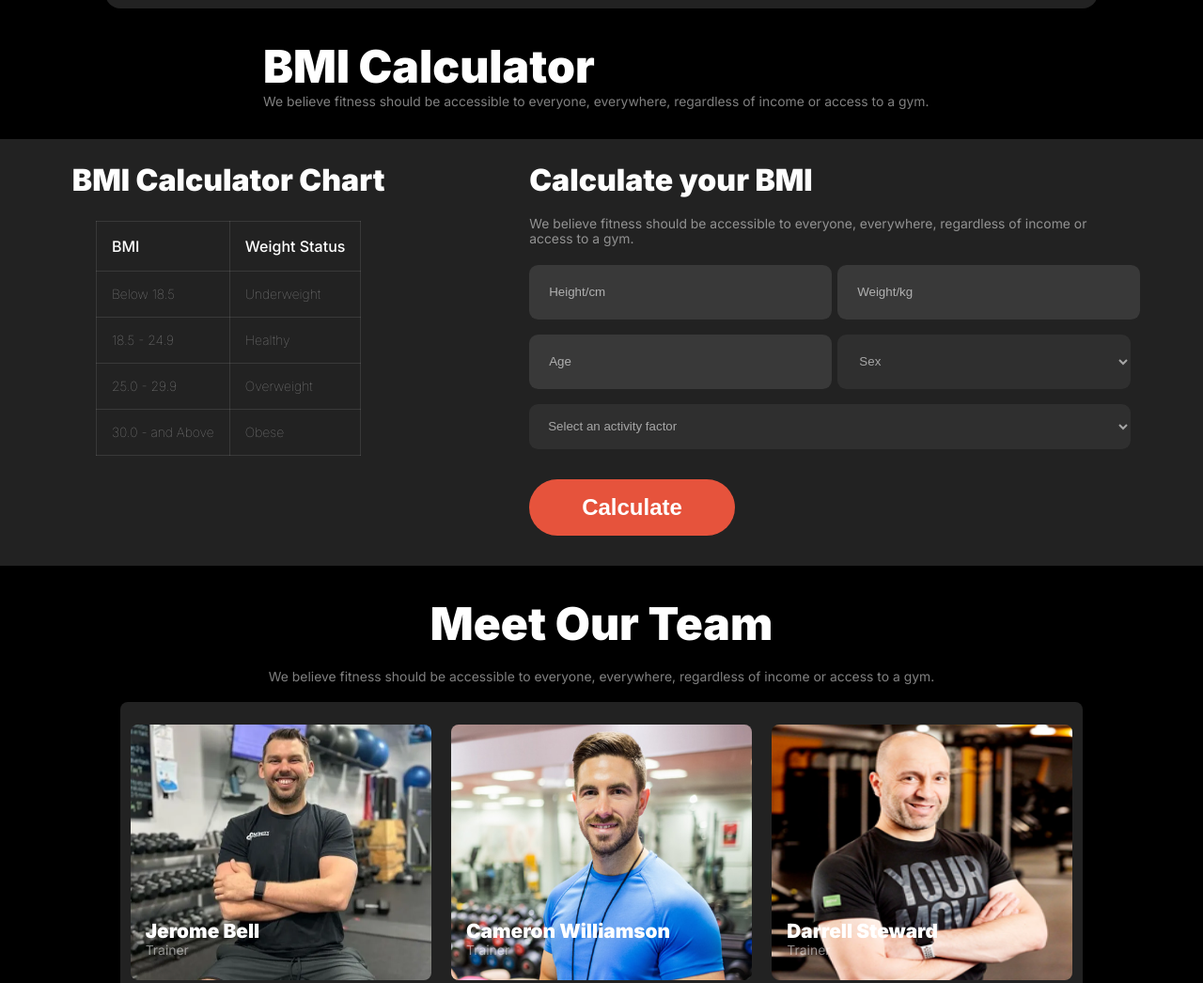
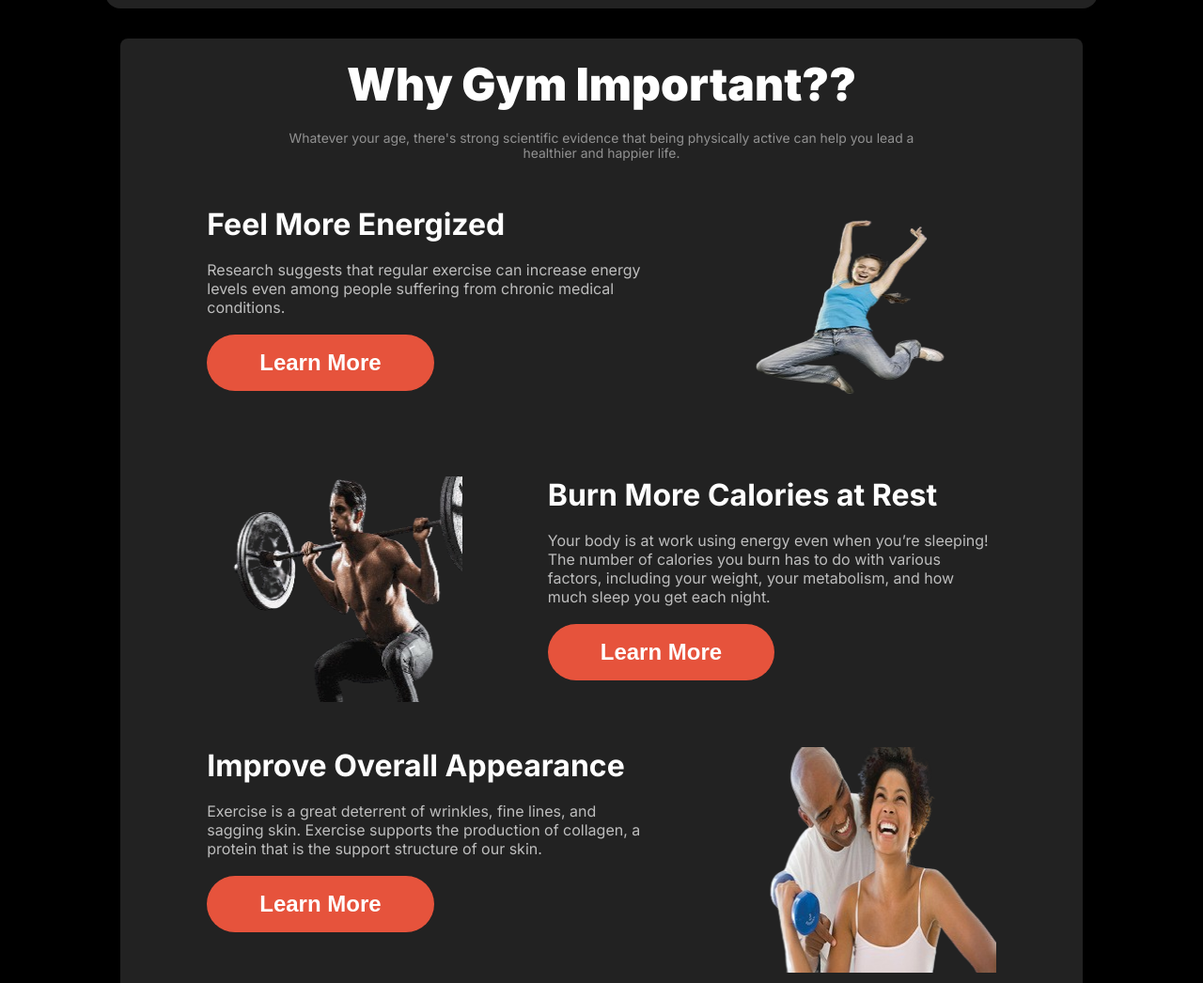
Before and after one commit to ShafayetHossain/B10A2-Assignment, a plain HTML site: page index.html in a window 1280 px wide. Shown: the part 1499-2545 px from the top of the page at 94% size. Drawn offline with Linux system fonts and the light colour scheme; a web font is replaced by a local one.

Commit message:
gym section added

```diff
--- a/index.html
+++ b/index.html
@@ -89,19 +89,19 @@
                 </div>
                 <div class="habit-card">
                     <img class="habit-card-image" src="images/image 2.png" alt="">
-                    <p class="habit-card-title">Movement</p>
+                    <p class="habit-card-title">Time</p>
                     <p class="habit-card-description description">We believe fitness should be accessible to everyone</p>
 
                 </div>
                 <div class="habit-card">
                     <img class="habit-card-image" src="images/image 4.png" alt="">
-                    <p class="habit-card-title">Movement</p>
+                    <p class="habit-card-title">Practice</p>
                     <p class="habit-card-description description">We believe fitness should be accessible to everyone</p>
 
                 </div>
                 <div class="habit-card">
                     <img class="habit-card-image" src="images/image 5.png" alt="">
-                    <p class="habit-card-title">Movement</p>
+                    <p class="habit-card-title">Weight Loss</p>
                     <p class="habit-card-description description">We believe fitness should be accessible to everyone</p>
 
                 </div>
@@ -122,6 +122,71 @@
             </div>
 
         </section>
+
+        <div class="gym line-gap-bottom">
+
+            <div class="gym-container">
+
+                <div class="gym-content habit-content">
+
+                    <h1 class="title line-gap">Why Gym Important??</h1>
+                    <p class="description">Whatever your age, there's strong scientific evidence that being physically active can help you lead a healthier and happier life.</p>
+
+                </div>
+
+                <div class="gym-figure">
+
+                    <div class="figure-content">
+
+                        <h1 class="figure-heading">Feel More Energized</h1>
+                        <p class="figure-discription">Research suggests that regular exercise can increase energy levels even among people suffering from chronic medical conditions.</p>
+                        <button class="figure-button"><a href="">Learn More</a></button>
+
+                    </div>
+
+                    <div class="figure-image">
+                        <img src="assets/energetic.png" alt="Image not found">
+                    </div>
+
+                </div>
+
+
+                <div class="gym-figure reverse-figure">
+
+                    <div class="figure-content">
+
+                        <h1 class="figure-heading">Burn More Calories at Rest</h1>
+                        <p class="figure-discription">Your body is at work using energy even when you’re sleeping! The number of calories you burn has to do with various factors, including your weight, your metabolism, and how much sleep you get each night.</p>
+                        <button class="figure-button"><a href="">Learn More</a></button>
+
+                    </div>
+
+                    <div class="figure-image">
+                        <img src="assets/burn_calories.png" alt="Image not found">
+                    </div>
+
+                </div>
+
+
+                <div class="gym-figure">
+
+                    <div class="figure-content">
+
+                        <h1 class="figure-heading">Improve Overall Appearance</h1>
+                        <p class="figure-discription">Exercise is a great deterrent of wrinkles, fine lines, and sagging skin. Exercise supports the production of collagen, a protein that is the support structure of our skin.</p>
+                        <button class="figure-button"><a href="">Learn More</a></button>
+
+                    </div>
+
+                    <div class="figure-image">
+                        <img src="assets/happy.png" alt="Image not found">
+                    </div>
+
+                </div>
+
+
+            </div>
+        </div>
 
         <div class="bmi-container">
 
--- a/style.css
+++ b/style.css
@@ -263,7 +263,92 @@ button{
 .exercises-image:hover img{
     width: 97%;
 }
+/* gym section Start */
 
+.gym{
+    width: 100%;
+    display: flex;
+    justify-content: center;
+    align-items: center;
+}
+
+.gym-container{
+    width: 80%;
+    margin: 0px auto;
+    border-radius: 8px;
+    background-color: #222222;
+}
+
+.gym-content{
+    text-align: center;
+}
+
+.gym-heading{
+    font-size: 1.7rem;
+    font-weight: 800;
+    color: #FFFFFF;
+}
+
+.gym-description{
+    font-size: 1ream;
+    color: #FFFFFF;
+    opacity: 70%;
+}
+
+.gym-figure{
+    display: flex;
+    justify-content: space-between;
+    margin: 48px 47px;
+
+}
+
+.figure-content{
+    height: 219px;
+    width: 477px;
+}
+
+.figure-heading{
+    font-size: 2rem;
+    font-weight: bold;
+    color: #FFFFFF;}
+
+.figure-discription{
+    font-size: 1rem;
+    color: #FFFFFF;
+    opacity: 70%;
+    margin: 1.2rem 0px;
+}
+
+.figure-button{
+    background-color: #E6533C;
+    padding: 1rem 3.5rem;
+    border-radius: 3.5rem;
+    font-size: 1.5rem;
+    font-weight: 600;
+    border: none;
+    margin: 0px;
+}
+.figure-button a{
+    text-decoration: none;
+    color: #FFFFFF;
+}
+
+.figure-image{
+
+    height: 15rem;
+    width: 17rem;
+}
+.figure-image img{
+    width: 100%;
+    height: 100%;
+}
+
+.reverse-figure{
+    display: flex;
+    flex-direction: row-reverse;
+
+}
+/* gym section End */
 /* BMI Section */
 
 .bmi-calculator{
@@ -506,4 +591,18 @@ hr{
     .bmi-form{
         width: 95%;
     }
+    .bmi-content{
+        margin-left: 1rem;
+    }
+
+    /* Gym Section */
+    .gym-figure{
+        flex-direction: column-reverse;
+    }
+    .figure-content{
+        width: 100%;
+        height: 100%;
+    }
+
+
   }
```
Also changed, not shown: assets/burn_calories.png (added), assets/energetic.png (added), assets/happy.png (added).
